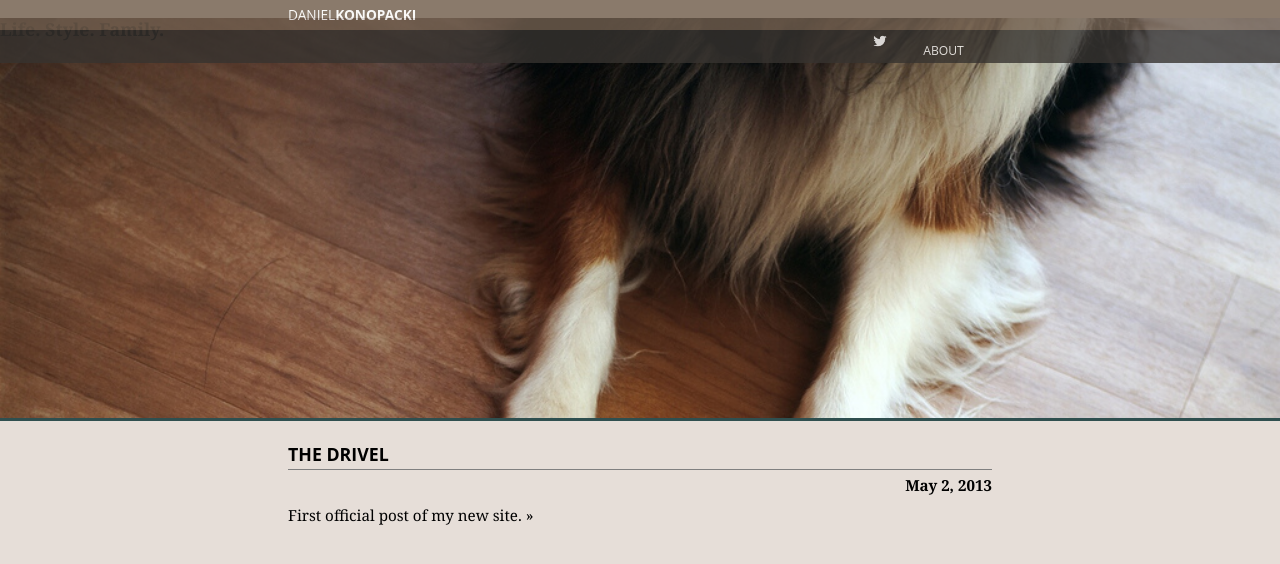
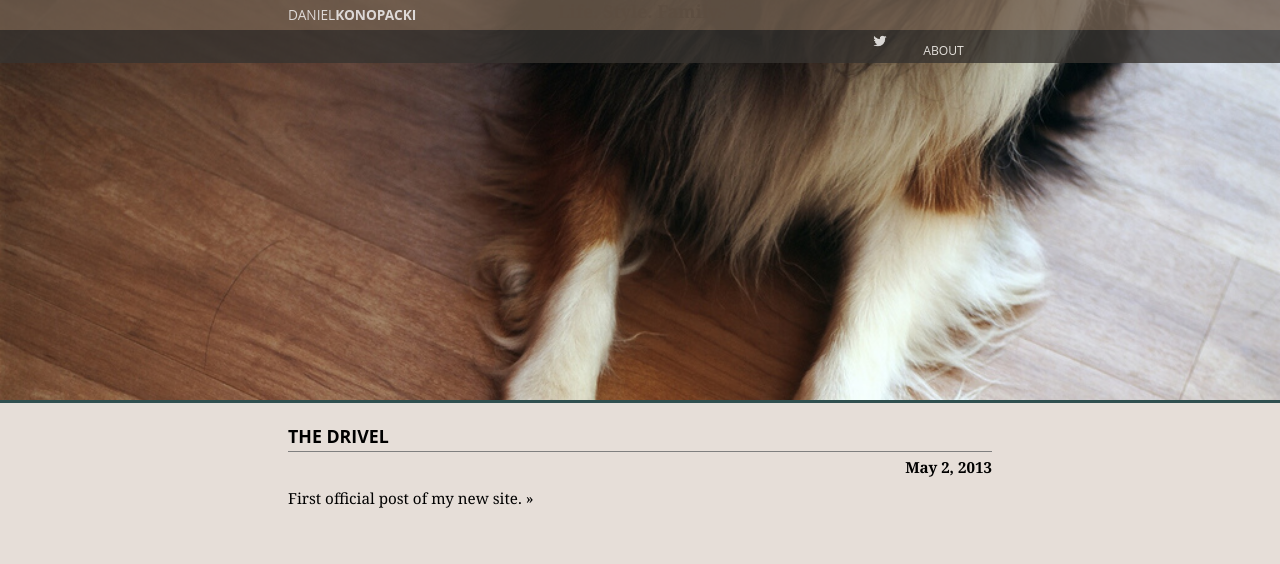
Before and after one commit to danielkonopacki/danielkonopacki.github.com, a Jekyll site: the page built from index.html, in a window 1280 px wide. Shown: the top 564 px of the page. Built offline with Jekyll 4.4.1, drawn with Linux system fonts in a browser that asks for light colours; Markdown is read by kramdown in place of the engine named in the settings.

Commit message:
Style changes

```diff
--- a/css/layout.css
+++ b/css/layout.css
@@ -29,9 +29,10 @@ html, body {
   margin-right: 4%;
 }
 
-#site-blurb h3 {
+.background h3 {
+  margin: 0;
+  padding: 0;
   text-align: center;
-  font-size: 200%;
 }
 
 #social-media a {
```
Also changed, not shown: 1 other file.
